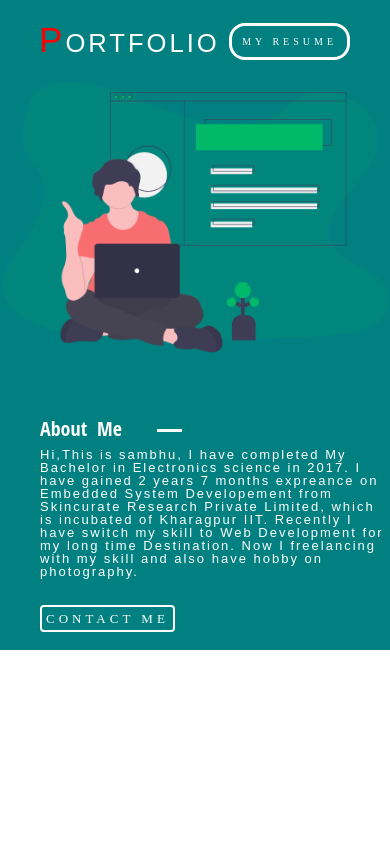
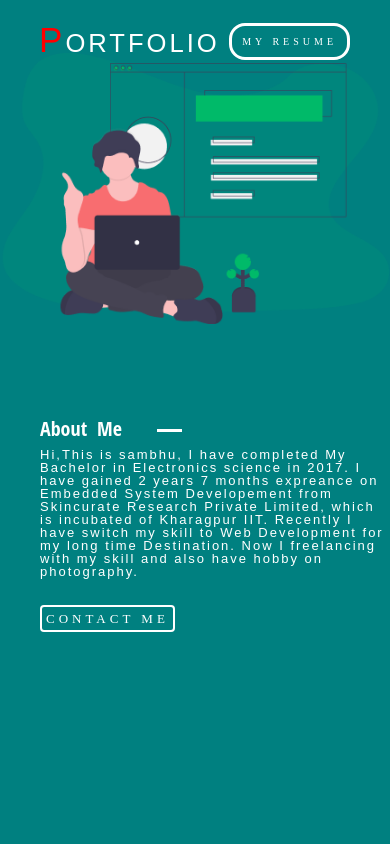
Before and after one commit to sambhu-patra/portfolio, a PHP site: page / in a window 390 px wide. Run offline with PHP 8.4, Linux system fonts and the light colour scheme; some web fonts are replaced.

Commit message:
Main class height adjust

```diff
--- a/assets/css/style.css
+++ b/assets/css/style.css
@@ -136,7 +136,7 @@ nav {
   padding: 10px;
 }
 
-.resume a:hover{
+.resume a:hover {
   background-color: #f0e68c;
 }
 
@@ -222,7 +222,6 @@ section {
 @media (max-width: 600px) {
   .main {
     width: 100%;
-    height: auto;
   }
 
   nav {
@@ -240,15 +239,11 @@ section {
   .left {
     width: 100%;
     height: auto;
-    position: relative;
-    top: 1.8rem;
   }
 
   .left img {
     width: 100%;
     height: auto;
-    position: relative;
-    top: 0.2rem;
   }
 
   .right {
```
